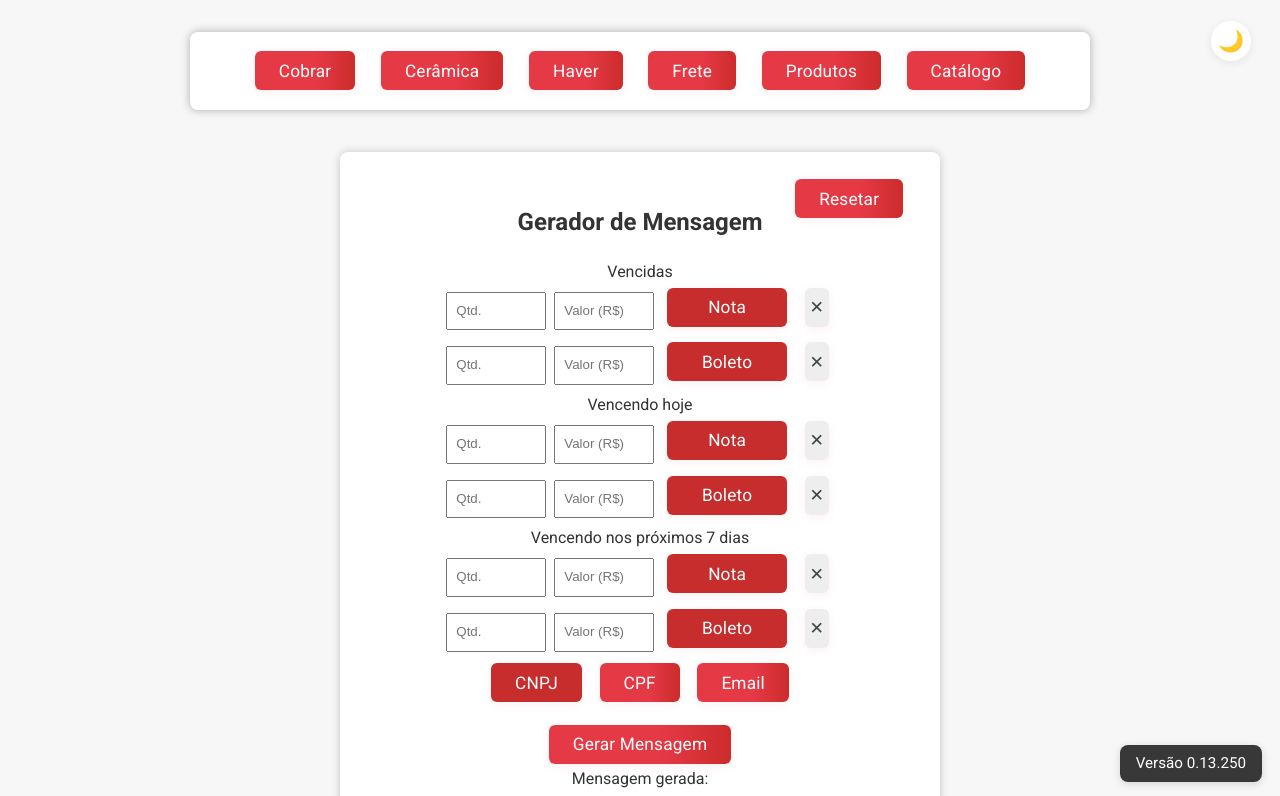
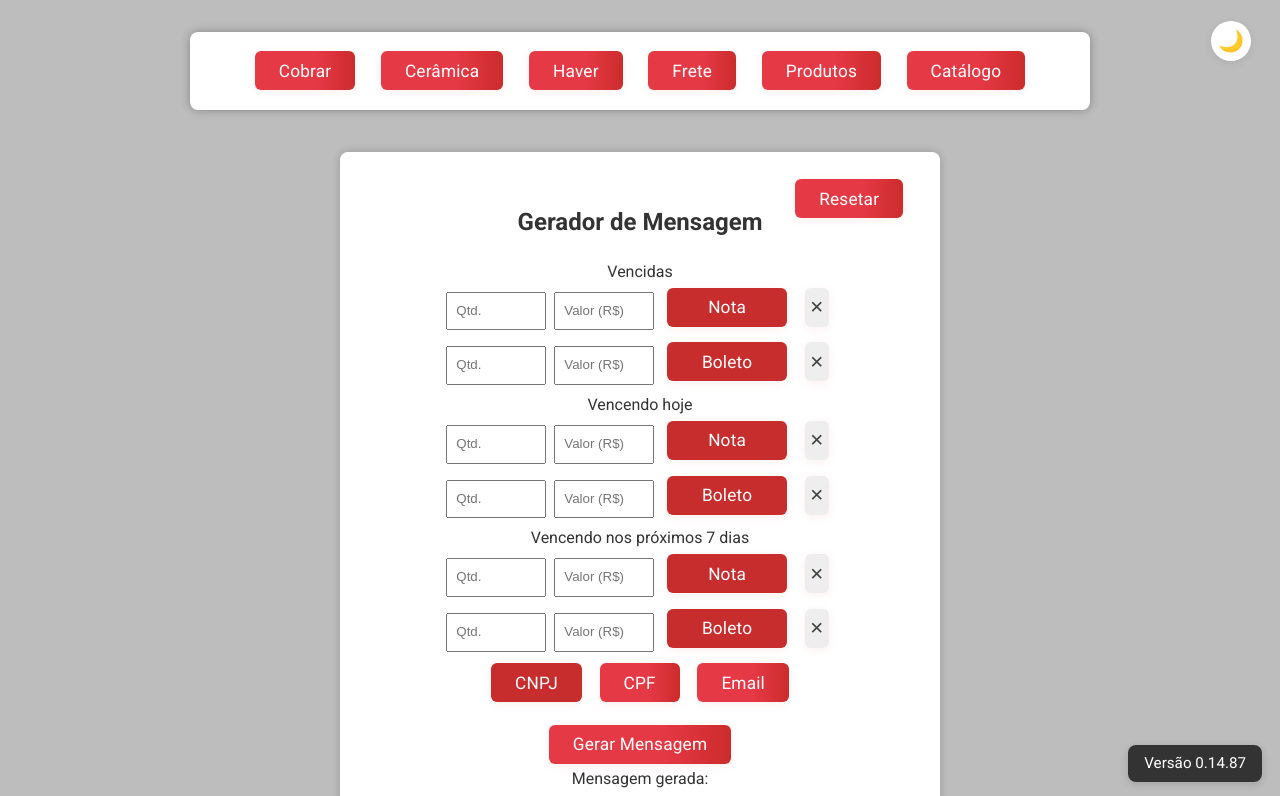
Before and after one commit to GalaxyHells/site-utilitario-wr, a plain HTML site: page index.html in a window 1280 px wide. Shown: the top 796 px of the page. Drawn offline with nearby package versions, Linux system fonts and the light colour scheme; no server answers.

Commit message:
Update visual

```diff
--- a/index.html
+++ b/index.html
@@ -70,6 +70,7 @@
 
   <!-- ==================================================================================== -->
 
+  <div class="ferramentas-wrapper">
     <!-- Ferramenta 1: Cobrar -->
     <div id="cobrar" class="container ferramenta active">
       <h2>Gerador de Mensagem</h2>
@@ -459,7 +460,7 @@
       pointer-events: none;
       user-select: none;
     ">
-    Versão 0.13.250
+      Versão 0.14.87
     </div>
 
     <div id="toast" style="display:none; position:fixed; bottom:80px; right:24px; background:#222; color:#fff; padding:10px 20px; border-radius:6px; z-index:9999;">Mensagem copiada!</div>
--- a/styles/styles-global.css
+++ b/styles/styles-global.css
@@ -11,7 +11,8 @@
   --primary-clicked: #c72d2d; /* tom de vermelho forte, mais claro e vibrante */
   --primary-disabled: #ffb3b3;
   --secondary-color: #ffffff;
-  --background-color: #f7f7f7;
+  --background-color: #bdbdbd;
+  /* --background-color: #f7f7f7; */
   --text-color: #333333;
 }
 
@@ -43,7 +44,8 @@ body {
   align-items: flex-start;
   min-height: 100vh;
   line-height: 1.5;
-  overflow: auto;
+  overflow: hidden; /* Impede rolagem global */
+  height: 100vh;
 }
 
 /* Zoom-in na abertura do site */
@@ -108,7 +110,7 @@ body {
   padding: 2rem 1.5rem 0.5rem 1.5rem;
   border-radius: 8px;
   box-shadow: 0 0 10px rgba(0, 0, 0, 0.2);
-  margin-top: 120px;
+  /* margin-top: 120px; */
 }
 
 .bigger-container {
@@ -152,13 +154,15 @@ body {
   transform: translateY(30px);
   transition: opacity 0.4s, transform 0.4s;
   pointer-events: none;
-  position: absolute;
+  position: relative;
   width: 100%;
   visibility: hidden;
   display: flex;
   flex-direction: column;
   align-items: center;
   justify-content: flex-start;
+  display: none;
+  margin-bottom: 0px;
 }
 
 .ferramenta.active {
@@ -166,6 +170,7 @@ body {
   transform: translateY(0);
   pointer-events: auto;
   visibility: visible;
+  display: flex;
 }
 
 .ferramenta-section {
@@ -303,3 +308,19 @@ button:disabled {
   opacity: 0.7;
   box-shadow: none;
 }
+
+.ferramentas-wrapper {
+  width: 100%;
+  max-width: 900px;
+  padding: 0;
+  display: flex;
+  flex-direction: column;
+  align-items: center;
+  /* Faz só esse elemento ser rolável */
+  max-height: calc(100vh - 0rem);/* Ajuste 5rem conforme altura da toolbar/margens */
+  overflow-y: auto;
+  padding-bottom: 64px;
+  /* margin-top: 100px; */
+  padding-top: 120px;
+  border-radius: 12px;;
+}
```
Lines whose indentation alone changed are shown as unchanged.
